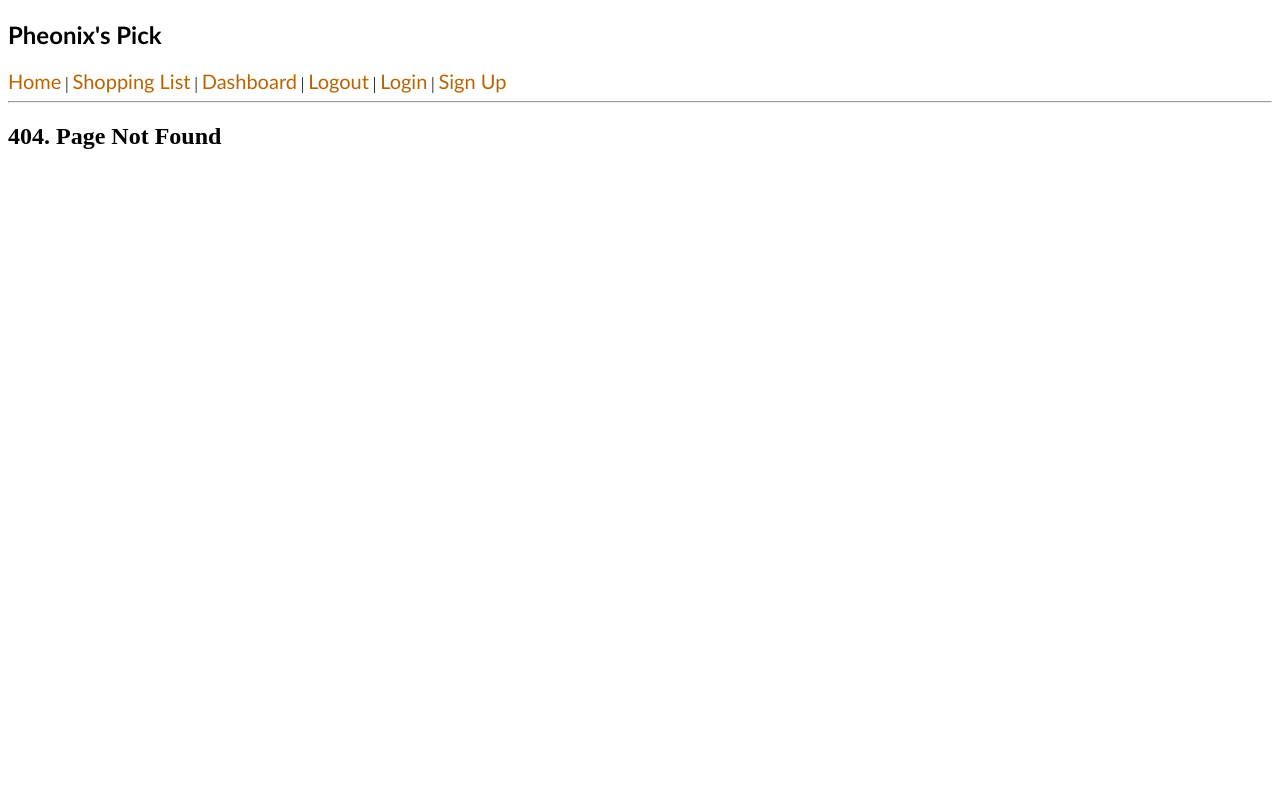
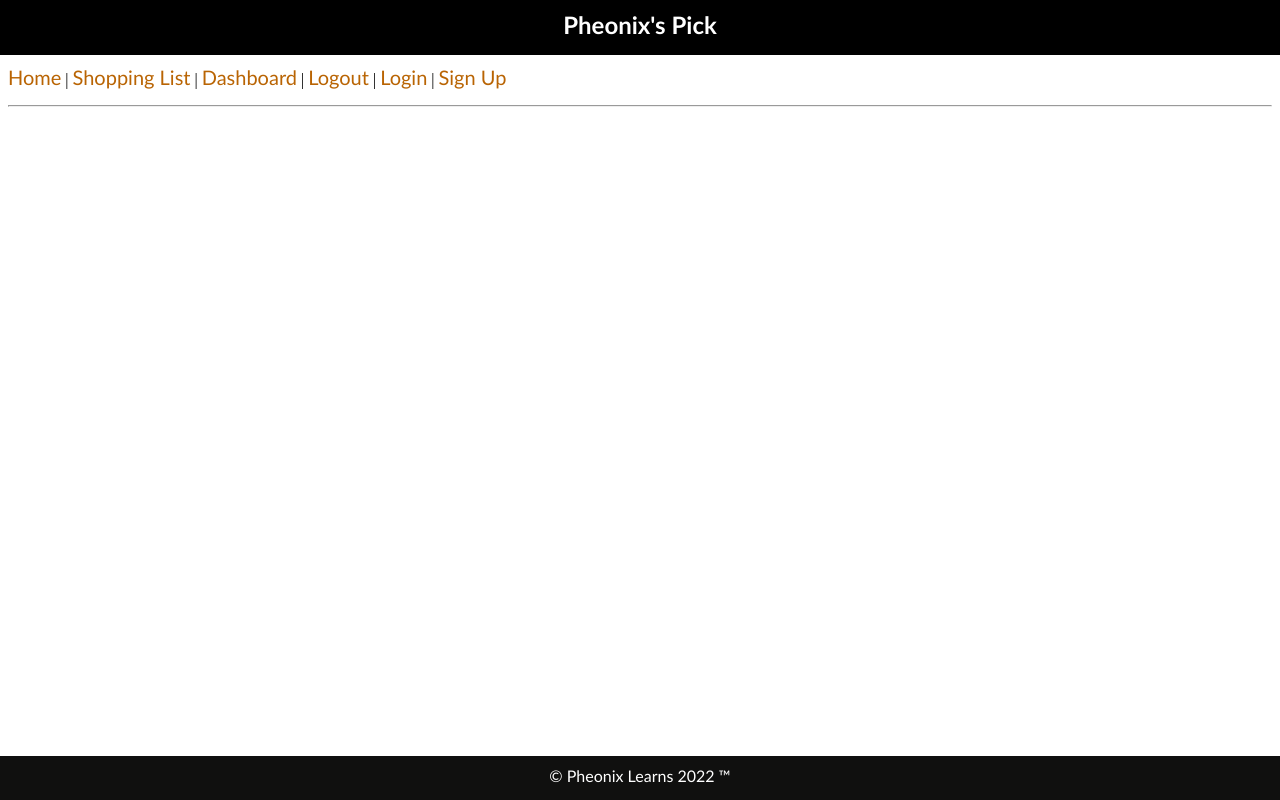
Before and after one commit to anandpheonix/SimpleShoppingApp, an Angular app: page /admin in a window 1280 px wide. Before the commit this address had no page. Built offline with nearby package versions, Linux system fonts and the light colour scheme.

Commit message:
Lazy loading modules, multi-module resource share

```diff
--- a/src/app/app.component.html
+++ b/src/app/app.component.html
@@ -1,2 +1,3 @@
 <app-header></app-header>
 <router-outlet></router-outlet>
+<app-footer></app-footer>
--- a/src/app/app.module.ts
+++ b/src/app/app.module.ts
@@ -1,8 +1,6 @@
 // Refer NgModule Decorator
 import { NgModule } from '@angular/core';
-import { AdminModule } from './modules/administration/admin.module';
 import { AppComponent } from './app.component';
-import { AuthModule } from './modules/authorization/auth.module';
 import { HeaderComponent } from './components/header/header.component';
 import { ShopModule } from './modules/shopping/shop.module';
 import { BrowserModule } from '@angular/platform-browser';
@@ -11,10 +9,27 @@ import {
     NotFoundComponent,
 } from './components/menu/menu.components';
 import { RouterModule, Routes } from '@angular/router';
+import { FooterComponent } from './components/footer/footer.component';
+import { CounterModule } from './modules/counter/counter.module';
 
 // Define route mapping
 const appRoutes: Routes = [
     { path: 'home', component: HomeComponent },
+    { path: '', redirectTo: 'home', pathMatch: 'full' },
+    {
+        path: 'admin',
+        loadChildren: () =>
+            import('./modules/administration/admin.module').then(
+                (x) => x.AdminModule
+            ),
+    },
+    {
+        path: 'auth',
+        loadChildren: () =>
+            import('./modules/authorization/auth.module').then(
+                (x) => x.AuthModule
+            ),
+    },
     { path: '**', component: NotFoundComponent },
 ];
 
@@ -22,9 +37,8 @@ const appRoutes: Routes = [
 @NgModule({
     // Specify module dependencies
     imports: [
-        AuthModule,
         ShopModule,
-        AdminModule,
+        CounterModule,
         BrowserModule,
         RouterModule.forRoot(appRoutes),
     ],
@@ -34,6 +48,7 @@ const appRoutes: Routes = [
         HeaderComponent,
         HomeComponent,
         NotFoundComponent,
+        FooterComponent,
     ],
     // Specify start up component
     bootstrap: [AppComponent],
--- /dev/null
+++ b/src/app/components/footer/footer.component.html
@@ -0,0 +1,20 @@
+<p>&copy; Pheonix Learns {{currentYear}} &trade;</p>
+
+<style>
+    p {
+        position: absolute;
+        bottom: 0;
+        left: 0;
+        right: 0;
+        height: 1.5em;
+        max-height: 3.5em;
+        padding: 10px;
+        background-color: #10100f;
+        color: white;
+        align-items: center;
+        text-align: center;
+        justify-content: center;
+        margin-bottom: 0;
+        font-family: 'Trebuchet MS', 'Lucida Sans Unicode', 'Lucida Grande', 'Lucida Sans', Arial, sans-serif
+    }
+</style>
--- /dev/null
+++ b/src/app/components/footer/footer.component.ts
@@ -0,0 +1,13 @@
+import { Component, OnInit } from '@angular/core';
+
+@Component({
+    selector: 'app-footer',
+    templateUrl: './footer.component.html',
+    styles: [],
+})
+export class FooterComponent implements OnInit {
+    currentYear = new Date().getFullYear();
+    constructor() {}
+
+    ngOnInit(): void {}
+}
--- a/src/app/components/header/header.component.html
+++ b/src/app/components/header/header.component.html
@@ -1,13 +1,30 @@
 <h2>Pheonix's Pick</h2>
+<p>
 <a routerLink="/home">Home</a><span> | </span>
 <a routerLink="/shop">Shopping List</a><span> | </span>
-<a routerLink="/dashboard">Dashboard</a><span> | </span>
-<a routerLink="/logout">Logout</a><span> | </span>
-<a routerLink="/login">Login</a><span> | </span>
-<a routerLink="/signup">Sign Up</a>
+<a routerLink="admin/dashboard">Dashboard</a><span> | </span>
+<a routerLink="auth/logout">Logout</a><span> | </span>
+<a routerLink="auth/login">Login</a><span> | </span>
+<a routerLink="auth/signup">Sign Up</a>
+</p>
 <hr />
 
 <style>
+    h2{
+        position: absolute;
+        background-color: black;
+        color: white;
+        top:0;
+        left:0;
+        right:0;
+        z-index: 1;
+        min-height: 35px;
+        justify-content: center;
+        align-items: center;
+        text-align: center;
+        margin-top: 0px;
+        padding: 10px;
+    }
     h2,
     a {
         font-family: 'Trebuchet MS', 'Lucida Sans Unicode', 'Lucida Grande', 'Lucida Sans', Arial, sans-serif
@@ -28,4 +45,7 @@
     a:active {
         text-decoration: underline;
     }
+    p{
+        margin-top: 65px;
+    }
 </style>
--- a/src/app/components/menu/menu.components.ts
+++ b/src/app/components/menu/menu.components.ts
@@ -2,7 +2,8 @@ import { Component } from '@angular/core';
 
 @Component({
     selector: 'app-home',
-    template: '<h2>Welcome again</h2>',
+    template: `<h2>Welcome again</h2>
+        <app-counter></app-counter>`,
 })
 export class HomeComponent {}
 
--- a/src/app/modules/administration/admin.module.ts
+++ b/src/app/modules/administration/admin.module.ts
@@ -11,13 +11,14 @@ const authRoutes: Routes = [
         children: [
             { path: 'categories', component: CategoriesComponent },
             { path: 'products', component: ProductsComponent },
+            { path: '', redirectTo: 'categories', pathMatch: 'full' },
         ],
     },
 ];
 
 @NgModule({
     declarations: [DashboardComponent, ProductsComponent, CategoriesComponent],
-    imports: [RouterModule.forRoot(authRoutes)],
+    imports: [RouterModule.forChild(authRoutes)],
 })
 export class AdminModule {
     constructor() {
--- a/src/app/modules/administration/dashboard/dashboard.component.html
+++ b/src/app/modules/administration/dashboard/dashboard.component.html
@@ -1 +1,32 @@
 <p>dashboard works!</p>
+<a routerLink="categories">Manage Categories</a><span> | </span>
+<a routerLink="products">Manage Products</a>
+<router-outlet></router-outlet>
+
+<style>
+    h2,
+    a {
+        font-family: 'Trebuchet MS', 'Lucida Sans Unicode', 'Lucida Grande', 'Lucida Sans', Arial, sans-serif
+    }
+
+    a {
+        font-size: 1.0rem;
+        color: rgb(188, 118, 38);
+    }
+
+    a:link {
+        text-decoration: none;
+    }
+
+    a:visited {
+        text-decoration: none;
+    }
+
+    a:hover {
+        font-weight: bolder;
+    }
+
+    a:active {
+        text-decoration: underline;
+    }
+</style>
--- a/src/app/modules/authorization/auth.module.ts
+++ b/src/app/modules/authorization/auth.module.ts
@@ -12,7 +12,7 @@ const authRoutes: Routes = [
 
 @NgModule({
     declarations: [LoginComponent, SignupComponent, LogoutComponent],
-    imports: [RouterModule.forRoot(authRoutes)],
+    imports: [RouterModule.forChild(authRoutes)],
 })
 export class AuthModule {
     constructor() {
--- /dev/null
+++ b/src/app/modules/counter/counter.component.html
@@ -0,0 +1 @@
+<p>counter works!</p>
--- /dev/null
+++ b/src/app/modules/counter/counter.component.ts
@@ -0,0 +1,12 @@
+import { Component, OnInit } from '@angular/core';
+
+@Component({
+    selector: 'app-counter',
+    templateUrl: './counter.component.html',
+    styles: [],
+})
+export class CounterComponent implements OnInit {
+    constructor() {}
+
+    ngOnInit(): void {}
+}
```
Also changed, not shown: src/app/modules/counter/counter.module.ts (added, +11 -0 lines).
